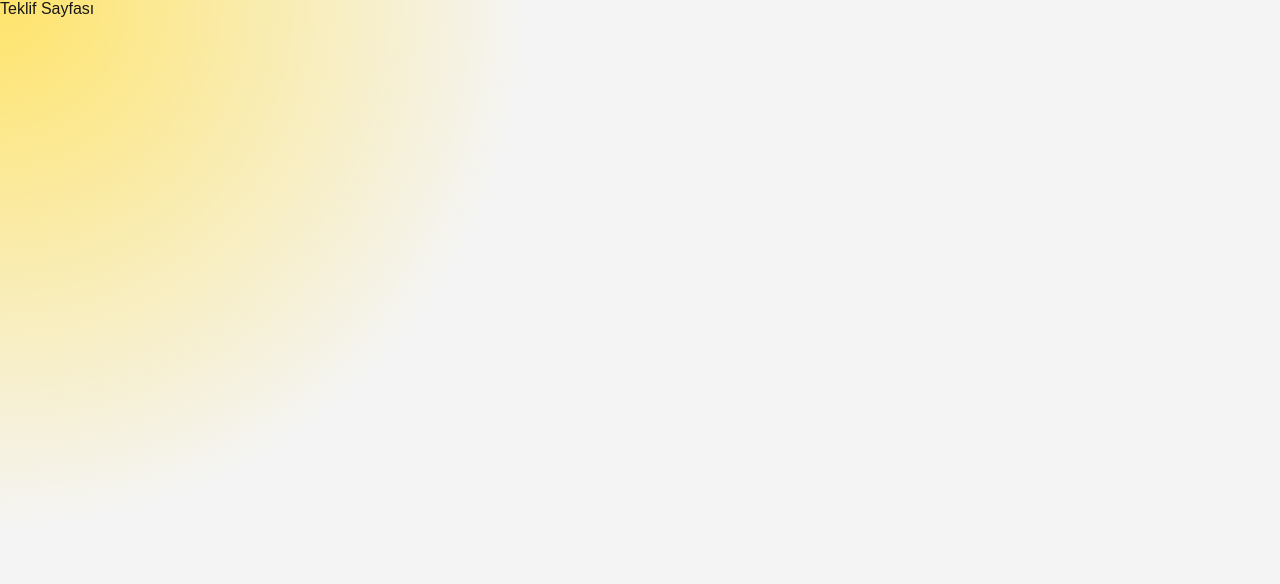
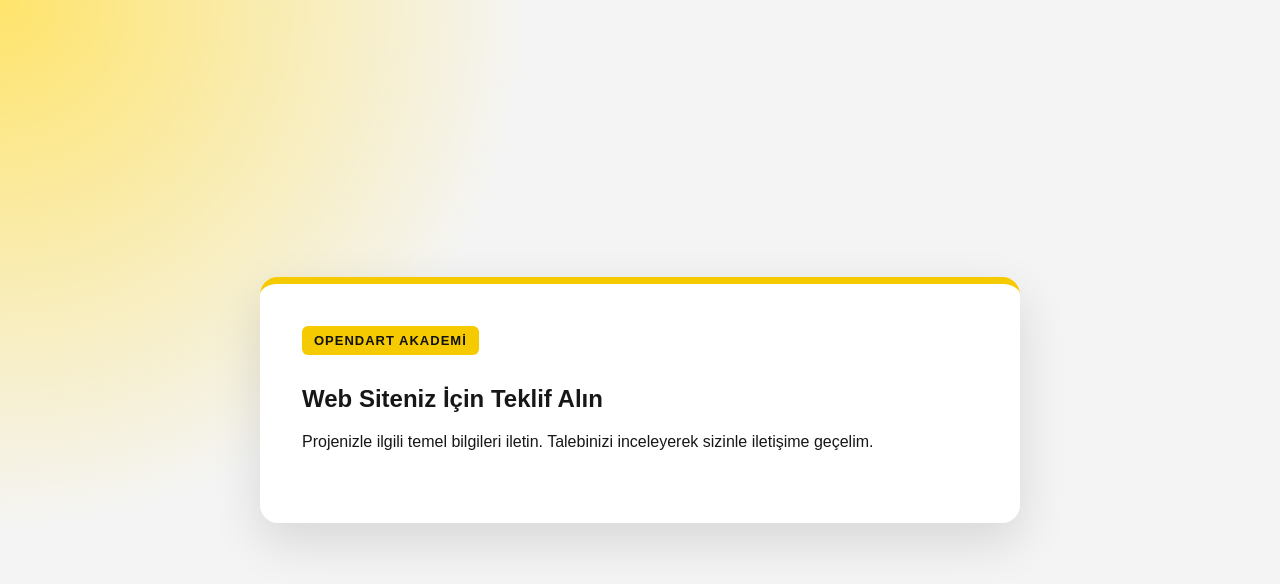
Before and after one commit to ibrahimgokyar/opendart-teklif, a plain HTML site: page index.html in a window 1280 px wide. Drawn offline with Linux system fonts and the light colour scheme.

Commit message:
form başlığı eklendi

```diff
--- a/index.html
+++ b/index.html
@@ -5,7 +5,21 @@
 <link rel="stylesheet" href="style.css" >
 </head>
 <body>
-Teklif Sayfası
+ <main class="sayfa">
+
+ <section class="teklif-kutusu">
+   <div class="baslik-alani">
+                <span class="marka">OPENDART AKADEMİ</span>
+
+                <h1>Web Siteniz İçin Teklif Alın</h1>
+
+                <p>
+                    Projenizle ilgili temel bilgileri iletin.
+                    Talebinizi inceleyerek sizinle iletişime geçelim.
+                </p>
+            </div>
+ </section>
+</main>
 
 
 
--- a/style.css
+++ b/style.css
@@ -11,3 +11,37 @@ body {
         radial-gradient(circle at top left, #ffe46b 0, transparent 35%),
         #f4f4f4;
 }
+
+.sayfa {
+    min-height: 100vh;
+    display: flex;
+    align-items: center;
+    justify-content: center;
+    padding: 40px 20px;
+}
+
+.teklif-kutusu {
+    width: 100%;
+    max-width: 760px;
+    padding: 42px;
+    background-color: #ffffff;
+    border-top: 7px solid #f5ca00;
+    border-radius: 18px;
+    box-shadow: 0 18px 50px rgba(0, 0, 0, 0.12);
+}
+
+.baslik-alani {
+    margin-bottom: 30px;
+}
+
+.marka {
+    display: inline-block;
+    margin-bottom: 10px;
+    padding: 7px 12px;
+    color: #111111;
+    background-color: #f5ca00;
+    border-radius: 6px;
+    font-size: 13px;
+    font-weight: 700;
+    letter-spacing: 1px;
+}
```
